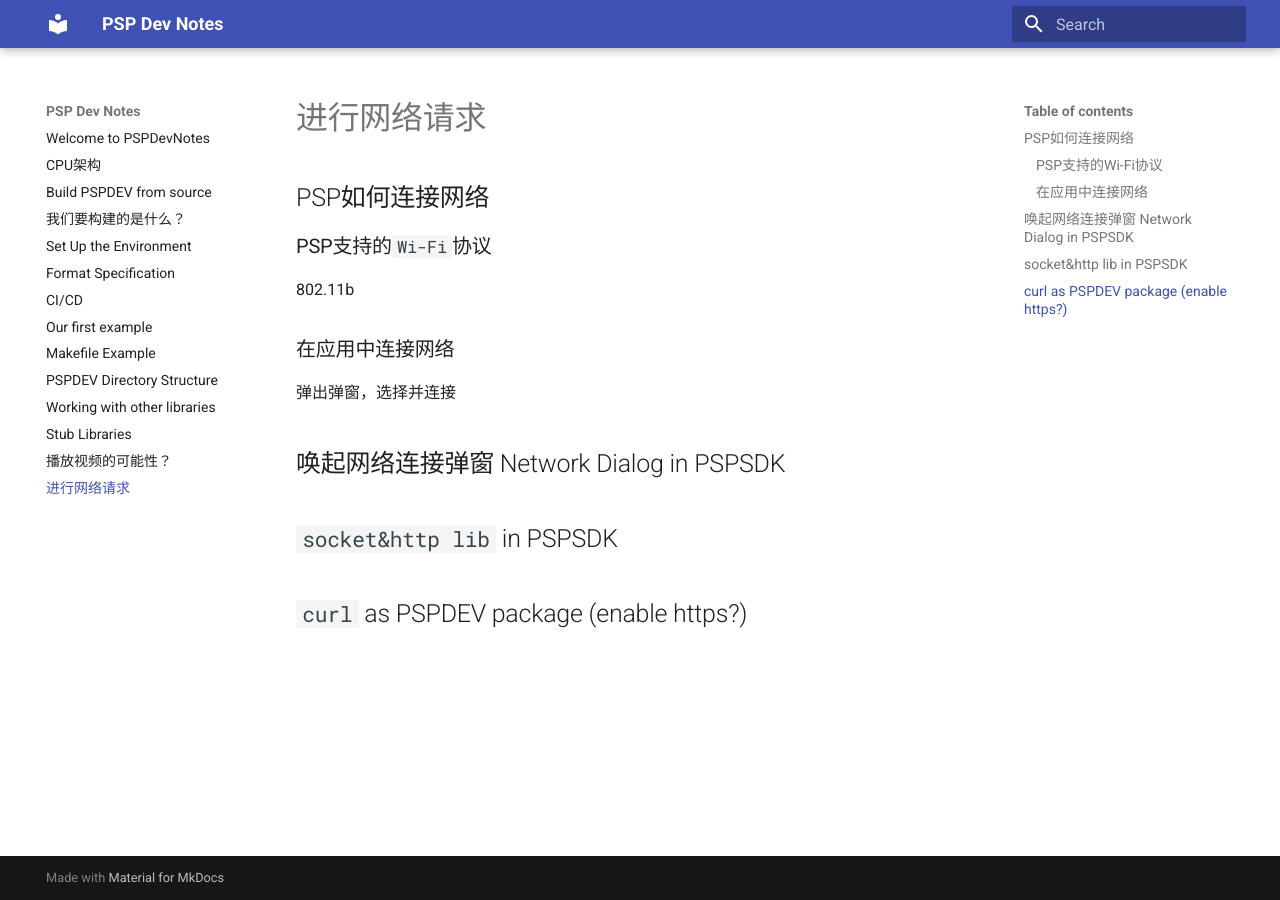
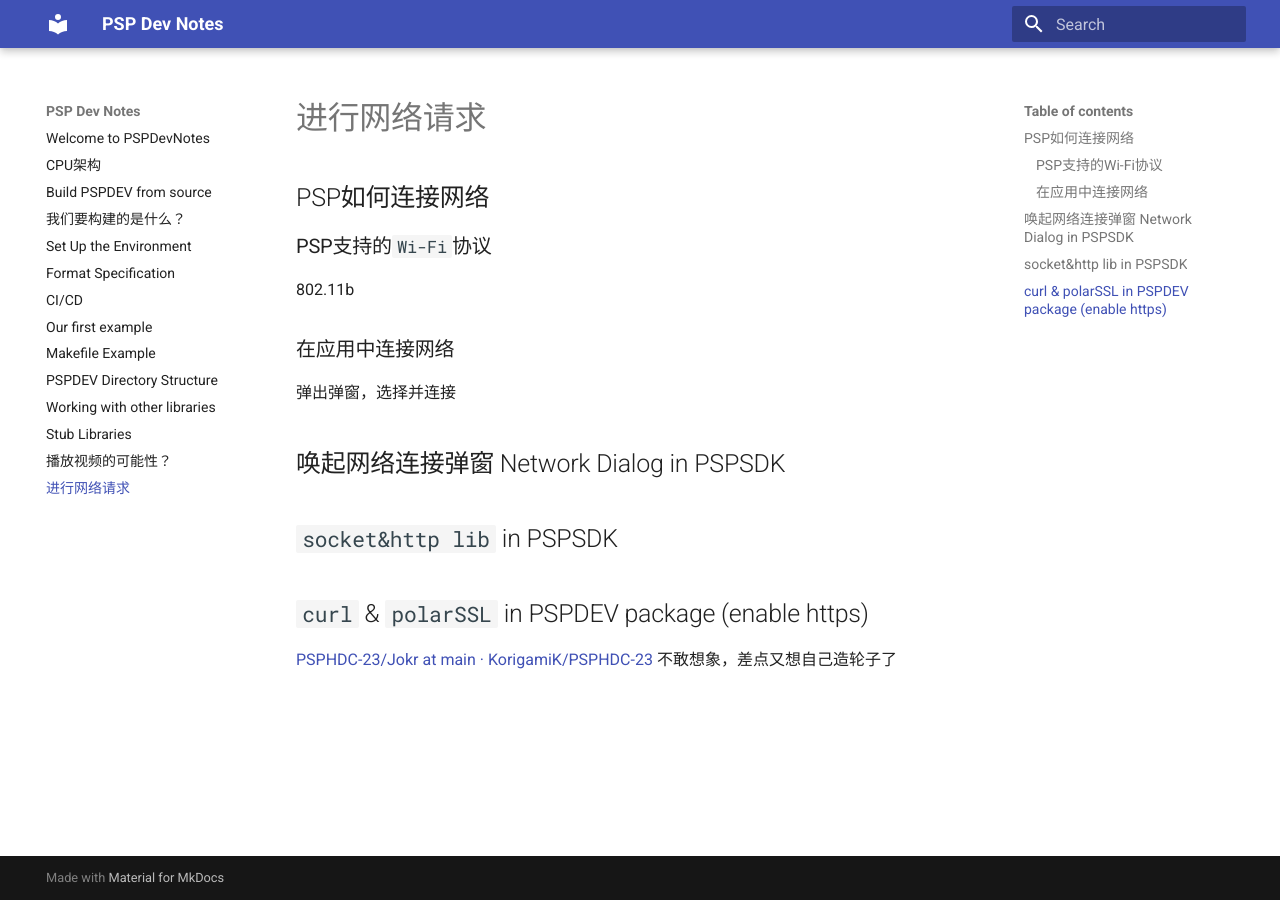
Before and after one commit to xeonliu/PSPDevNote, an MkDocs documentation site: the page built from docs/webrequest.md, in a window 1280 px wide. Built offline with MkDocs 1.6.1 and Material for MkDocs 9.7.7, drawn with Linux system fonts in a browser that asks for light colours.

Commit message:
更新 webrequest.md

```diff
--- a/docs/webrequest.md
+++ b/docs/webrequest.md
@@ -10,4 +10,6 @@
 
 ## `socket&http lib` in PSPSDK
 
-## `curl` as PSPDEV package (enable https?)
+## `curl` & `polarSSL` in PSPDEV package (enable https)
+[PSPHDC-23/Jokr at main · KorigamiK/PSPHDC-23](https://github.com/KorigamiK/PSPHDC-23/tree/main/Jokr)
+不敢想象，差点又想自己造轮子了
```
